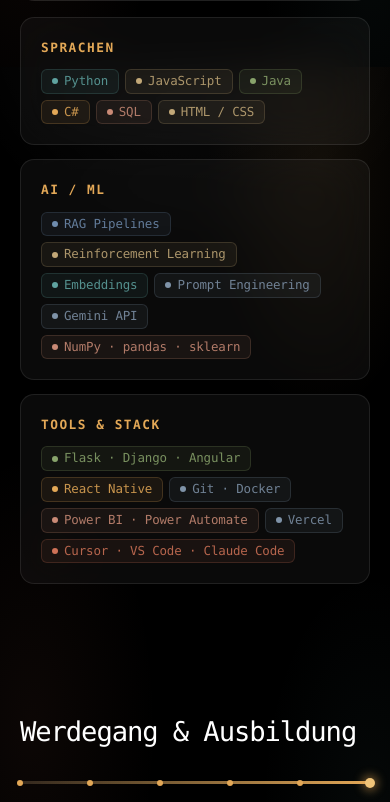
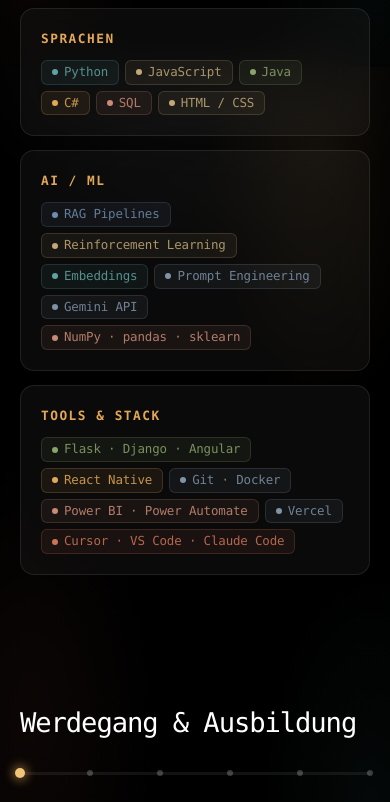
Before and after one commit to mustafatur46/Portfolio, a Next.js app: page / in a window 390 px wide. Shown: the part 2465-3267 px from the top of the page. Built offline with nearby package versions, Linux system fonts and the light colour scheme; no server answers; a web font is replaced by a local one.

Commit message:
Experience: dot 'pop' on loop instead of shooting star; mobile starts at oldest entry; center card content. Chatbot: shorter placeholder + wider input on mobile

```diff
--- a/app/globals.css
+++ b/app/globals.css
@@ -27,74 +27,13 @@
   -webkit-font-smoothing: antialiased;
 }
 
-/* Experience carousel: card slide-in (direction via --dir) */
-@keyframes exp-slide-in {
-  from { opacity: 0; transform: translateX(var(--dir, 24px)); }
-  to   { opacity: 1; transform: translateX(0); }
+/* Experience carousel: the position dot "pops" when the timeline loops back to the start */
+@keyframes dot-pop {
+  0%   { transform: scale(0.55); box-shadow: 0 0 0 0 rgba(227,168,87,0); }
+  45%  { transform: scale(1.95); box-shadow: 0 0 14px 5px rgba(227,168,87,0.6); }
+  100% { transform: scale(1);    box-shadow: 0 0 10px 3px rgba(227,168,87,0.45); }
 }
-.exp-card { animation: exp-slide-in 300ms cubic-bezier(0.2, 0.7, 0.2, 1) both; }
-
-/* Experience carousel: shooting star that flies across the bar on a full loop */
-@keyframes exp-shoot {
-  0%   { left: -8%;  opacity: 0; }
-  15%  { opacity: 1; }
-  88%  { opacity: 1; }
-  100% { left: 100%; opacity: 0; }
-}
-.exp-shoot {
-  position: absolute;
-  top: 50%;
-  height: 2px;
-  width: 48px;
-  transform: translateY(-50%);
-  border-radius: 2px;
-  background: linear-gradient(to right, rgba(227,168,87,0), #f0c479);
-  animation: exp-shoot 680ms ease-in forwards;
-  pointer-events: none;
-}
-.exp-shoot::after {
-  content: '';
-  position: absolute;
-  right: -2px;
-  top: 50%;
-  transform: translateY(-50%);
-  width: 6px;
-  height: 6px;
-  border-radius: 50%;
-  background: #fff4dc;
-  box-shadow: 0 0 9px 2px rgba(227,168,87,0.7);
-}
-
-/* reverse: flies off the left edge (backward loop) */
-@keyframes exp-shoot-rev {
-  0%   { left: 100%; opacity: 0; }
-  15%  { opacity: 1; }
-  88%  { opacity: 1; }
-  100% { left: -8%;  opacity: 0; }
-}
-.exp-shoot-rev {
-  position: absolute;
-  top: 50%;
-  height: 2px;
-  width: 48px;
-  transform: translateY(-50%);
-  border-radius: 2px;
-  background: linear-gradient(to left, rgba(227,168,87,0), #f0c479);
-  animation: exp-shoot-rev 680ms ease-in forwards;
-  pointer-events: none;
-}
-.exp-shoot-rev::after {
-  content: '';
-  position: absolute;
-  left: -2px;
-  top: 50%;
-  transform: translateY(-50%);
-  width: 6px;
-  height: 6px;
-  border-radius: 50%;
-  background: #fff4dc;
-  box-shadow: 0 0 9px 2px rgba(227,168,87,0.7);
-}
+.animate-dot-pop { animation: dot-pop 430ms cubic-bezier(0.2, 0.8, 0.3, 1); }
 
 @layer utilities {
   /* Mono section heading — white, tight tracking */
--- a/components/Chatbot/index.tsx
+++ b/components/Chatbot/index.tsx
@@ -126,7 +126,7 @@
           </div>
 
           {/* Input bar */}
-          <div className="flex items-end gap-2 p-4 border-t border-white/[0.09]">
+          <div className="flex items-end gap-2 p-3 sm:p-4 border-t border-white/[0.09]">
             <textarea
               ref={taRef}
               value={input}
@@ -142,7 +142,7 @@
               placeholder={cb.placeholder}
               rows={1}
               maxLength={1000}
-              className="flex-1 bg-white/5 border border-white/[0.09] rounded-[10px] px-3.5 py-2.5 text-white text-[0.9rem] resize-none outline-none placeholder-[#555] focus:border-white/30 transition-colors max-h-[120px] font-[inherit] disabled:opacity-40"
+              className="flex-1 min-w-0 bg-white/5 border border-white/[0.09] rounded-[10px] px-3 sm:px-3.5 py-2.5 text-white text-[0.85rem] sm:text-[0.9rem] resize-none outline-none placeholder-[#666] focus:border-white/30 transition-colors max-h-[120px] font-[inherit] disabled:opacity-40"
             />
             <button
               onClick={() => send(input)}
--- a/components/Experience.tsx
+++ b/components/Experience.tsx
@@ -20,23 +20,27 @@
   // virtual list with wrap clones: [last, ...items, first] → seamless infinite loop
   const virtual = [items[n - 1], ...items, items[0]];
 
-  const [vi, setVi] = useState(n);             // start on most recent (real n-1)
+  const [vi, setVi] = useState(n);             // desktop: start on most recent (real n-1)
   const [noAnim, setNoAnim] = useState(false); // disable track anim for seamless jump
-  const [wrapDir, setWrapDir] = useState<'fwd' | 'bwd' | null>(null);
+  const [popKey, setPopKey] = useState(0);     // bumps on a full loop → dot "pops"
   const [barInstant, setBarInstant] = useState(false);
   const touchX = useRef(0);
+
+  // On mobile, start the timeline at the oldest entry (Abitur) rather than today
+  useEffect(() => {
+    if (window.matchMedia('(max-width: 767px)').matches) setVi(1);
+  }, []);
 
   const real = ((vi - 1) % n + n) % n;
   const progress = n > 1 ? (real / (n - 1)) * 100 : 0;
 
-  const fireWrap = (dir: 'fwd' | 'bwd') => {
-    setWrapDir(dir);
+  const fireWrap = () => {                       // loop boundary: jump bar + pop the dot
     setBarInstant(true);
+    setPopKey(k => k + 1);
     setTimeout(() => setBarInstant(false), 60);
-    setTimeout(() => setWrapDir(null), 720);
   };
-  const next = () => { if (vi === n) fireWrap('fwd'); setVi(v => v + 1); };
-  const prev = () => { if (vi === 1) fireWrap('bwd'); setVi(v => v - 1); };
+  const next = () => { if (vi === n) fireWrap(); setVi(v => v + 1); };
+  const prev = () => { if (vi === 1) fireWrap(); setVi(v => v - 1); };
   const goReal = (r: number) => setVi(r + 1);
 
   const onTrackEnd = (e: React.TransitionEvent) => {
@@ -91,10 +95,11 @@
             );
           })}
           <div className={`absolute top-1/2 -translate-y-1/2 -translate-x-1/2 ${barTrans}`} style={{ left: `${progress}%` }}>
-            <span className="block w-2.5 h-2.5 rounded-full bg-[#f0c479] shadow-[0_0_10px_3px_rgba(227,168,87,0.45)]" />
+            <span
+              key={popKey}
+              className={`block w-2.5 h-2.5 rounded-full bg-[#f0c479] shadow-[0_0_10px_3px_rgba(227,168,87,0.45)] ${popKey > 0 ? 'animate-dot-pop' : ''}`}
+            />
           </div>
-          {wrapDir === 'fwd' && <span className="exp-shoot" />}
-          {wrapDir === 'bwd' && <span className="exp-shoot-rev" />}
         </div>
 
         {/* Infinite carousel — neighbours peek on both sides (incl. wrap-around) */}
@@ -122,7 +127,7 @@
                   onClick={() => { if (vIdx === vi + 1) next(); else if (vIdx === vi - 1) prev(); }}
                   className={`w-[var(--cw)] shrink-0 transition-opacity duration-300 ${isC ? '' : 'opacity-40 cursor-pointer'}`}
                 >
-                  <div className={`h-full bg-white/[0.04] border border-white/[0.09] rounded-[14px] backdrop-blur-xl p-5 sm:p-6 ${isC ? '' : 'pointer-events-none select-none'}`}>
+                  <div className={`h-full flex flex-col justify-center bg-white/[0.04] border border-white/[0.09] rounded-[14px] backdrop-blur-xl p-5 sm:p-6 ${isC ? '' : 'pointer-events-none select-none'}`}>
                     <div className="flex items-center justify-between gap-2 mb-2 flex-wrap">
                       <span
                         className={`text-[0.7rem] font-bold uppercase tracking-[1px] px-2 py-0.5 rounded-[5px] ${
--- a/data/i18n/de.json
+++ b/data/i18n/de.json
@@ -102,7 +102,7 @@
     "heading": "Musti's Chatbot",
     "intro": "Du hast Fragen zu meinem Werdegang, meinen Skills oder meinen Projekten? Frag einfach — der Bot kennt mich gut. 🤖",
     "welcome": "👋 Hey! Ich bin Musti's Chatbot — frag mich alles über Mustafa: Werdegang, Projekte, Skills oder einfach wer er so ist. Los geht's! 🚀",
-    "placeholder": "Stell mir eine Frage über Mustafa...",
+    "placeholder": "Frag mich über Mustafa…",
     "error": "Fehler",
     "connError": "⚠️ Verbindungsfehler — versuch es nochmal.",
     "footer": "Powered by Gemini 2.5 Flash · RAG-Pipeline · gebaut von Mustafa",
--- a/data/i18n/en.json
+++ b/data/i18n/en.json
@@ -102,7 +102,7 @@
     "heading": "Musti's Chatbot",
     "intro": "Questions about my background, skills or projects? Just ask — the bot knows me well. 🤖",
     "welcome": "👋 Hey! I'm Musti's Chatbot — ask me anything about Mustafa: background, projects, skills, or just who he is. Let's go! 🚀",
-    "placeholder": "Ask me a question about Mustafa...",
+    "placeholder": "Ask me about Mustafa…",
     "error": "Error",
     "connError": "⚠️ Connection error — please try again.",
     "footer": "Powered by Gemini 2.5 Flash · RAG pipeline · built by Mustafa",
```
